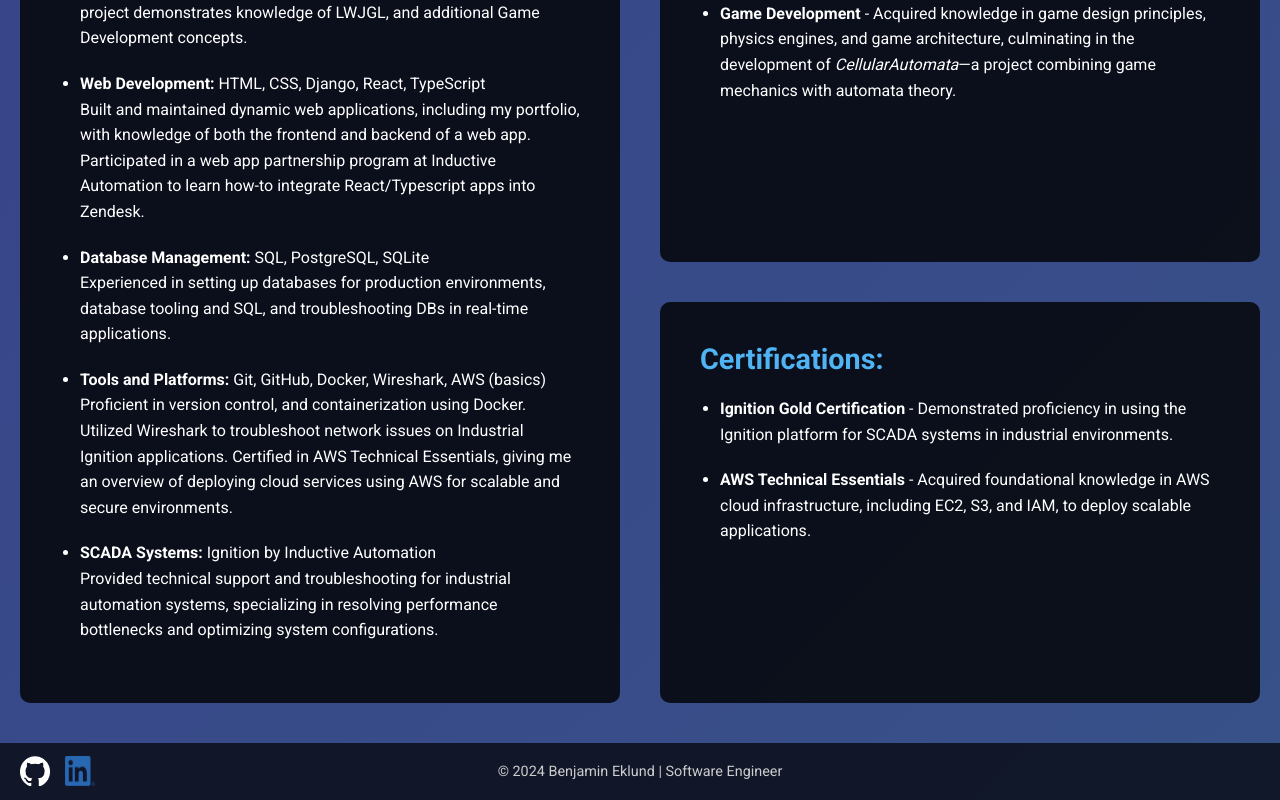
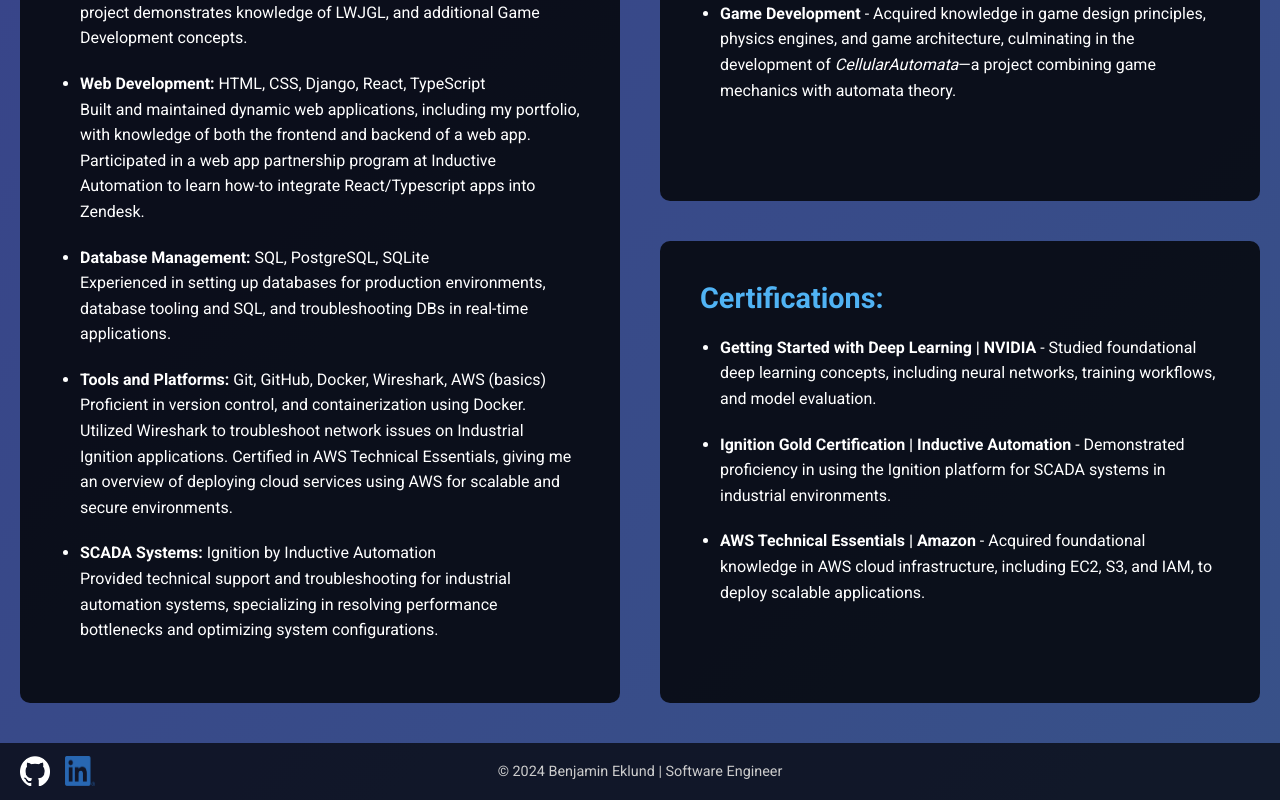
Before and after one commit to BenEklundCS/portfolio-site, a Django app: template portfolio_site/templates/skills.html in a window 1280 px wide. Shown: the part 561-1361 px from the top of the page. Run offline with Django 3.2, Linux system fonts and the light colour scheme; the template is opened without the code that fills it, so the values that code supplies are empty.

Commit message:
Update skills.html

```diff
--- a/portfolio_site/templates/skills.html
+++ b/portfolio_site/templates/skills.html
@@ -51,8 +51,9 @@
     <div class="certifications-card">
         <h3>Certifications:</h3>
         <ul>
-            <li><strong>Ignition Gold Certification</strong> - Demonstrated proficiency in using the Ignition platform for SCADA systems in industrial environments.</li>
-            <li><strong>AWS Technical Essentials</strong> - Acquired foundational knowledge in AWS cloud infrastructure, including EC2, S3, and IAM, to deploy scalable applications.</li>
+            <li><strong>Getting Started with Deep Learning | NVIDIA</strong> - Studied foundational deep learning concepts, including neural networks, training workflows, and model evaluation.</li>
+            <li><strong>Ignition Gold Certification | Inductive Automation</strong> - Demonstrated proficiency in using the Ignition platform for SCADA systems in industrial environments.</li>
+            <li><strong>AWS Technical Essentials | Amazon</strong> - Acquired foundational knowledge in AWS cloud infrastructure, including EC2, S3, and IAM, to deploy scalable applications.</li>
         </ul>
     </div>
 </div>
```
